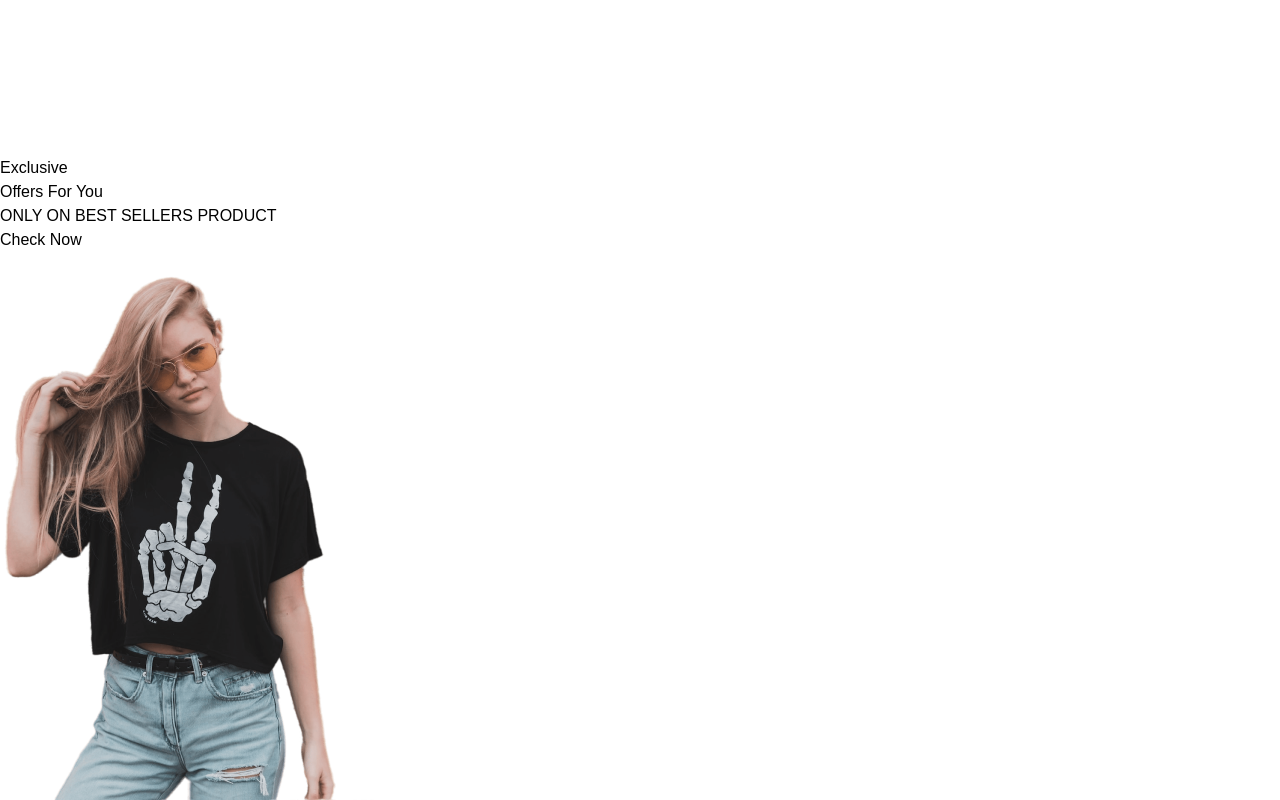
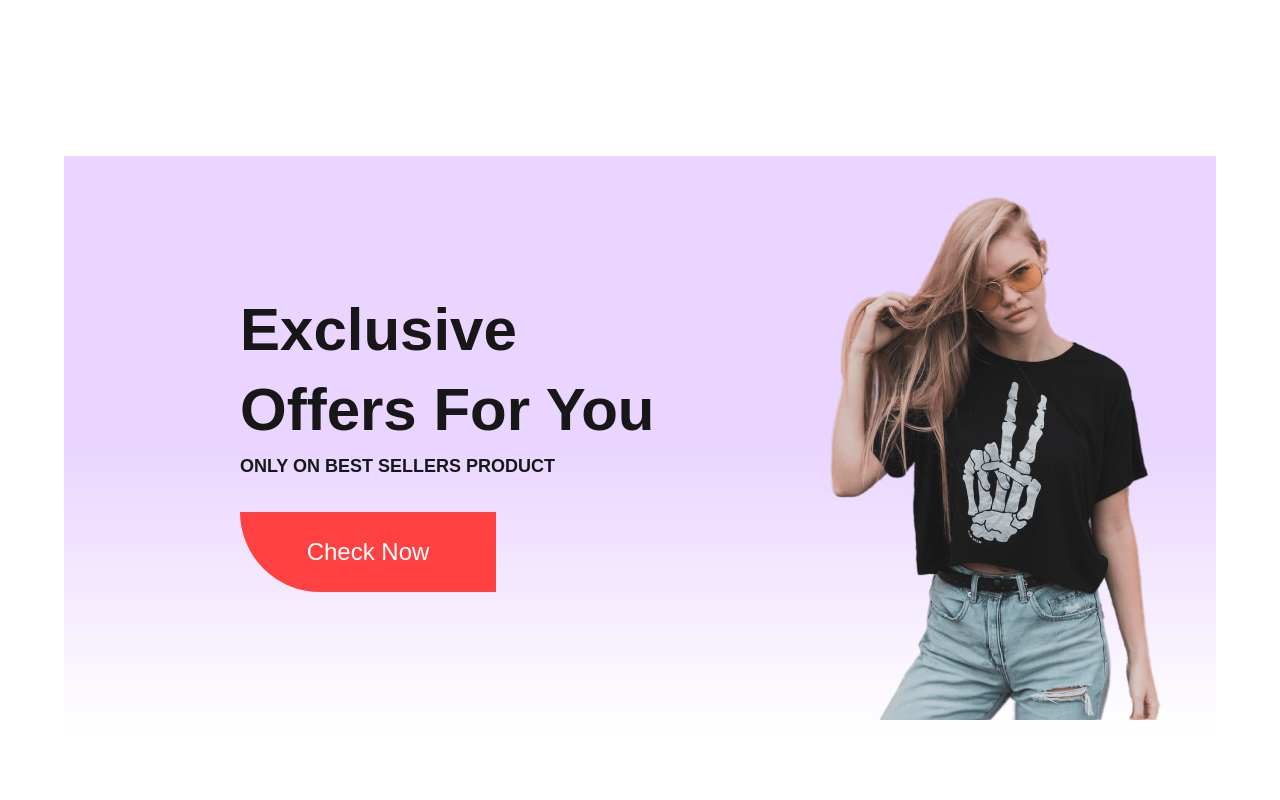
Before and after one commit to GuhaPritam/E-Commerce, a React (Vite) app: page / in a window 1280 px wide. Shown: the part 1589-2389 px from the top of the page. After the commit the page ends 2365 px from the top, so only its background shows below. Built offline with nearby package versions, Linux system fonts and the light colour scheme.

Commit message:
added offers

```diff
--- a/src/Components/Offers/Offers.jsx
+++ b/src/Components/Offers/Offers.jsx
@@ -2,12 +2,12 @@ import Exclusive_image from '../Assets/exclusive_image.png'
 
 const Offers = () => {
   return (
-    <div className='offers'>
-        <div className='ofersleft'>
-            <h1>Exclusive</h1>
-            <h1>Offers For You</h1>
-            <p>ONLY ON BEST SELLERS PRODUCT</p>
-            <button>Check Now</button>
+    <div className='w-[90%] h-fit flex p-4 mb-10 m-auto bg-gradient-to-b from-purple-200 via-purple-200 to-opacity-10'>
+        <div className='flex flex-1 flex-col justify-center ml-[10rem]'>
+            <h1 className='text-[#171717] text-6xl font-semibold pb-5'>Exclusive</h1>
+            <h1 className='text-[#171717] text-6xl font-semibold pb-3'>Offers For You</h1>
+            <p className='text-[#171717] font-semibold text-lg'>ONLY ON BEST SELLERS PRODUCT</p>
+            <button className='w-64 h-20 bg-[#ff4141] border-none text-white text-2xl font-medium mt-8 cursor-pointer rounded-bl-full'>Check Now</button>
         </div>
         <div className='offerright'>
             <img src={Exclusive_image} alt="" />
```
